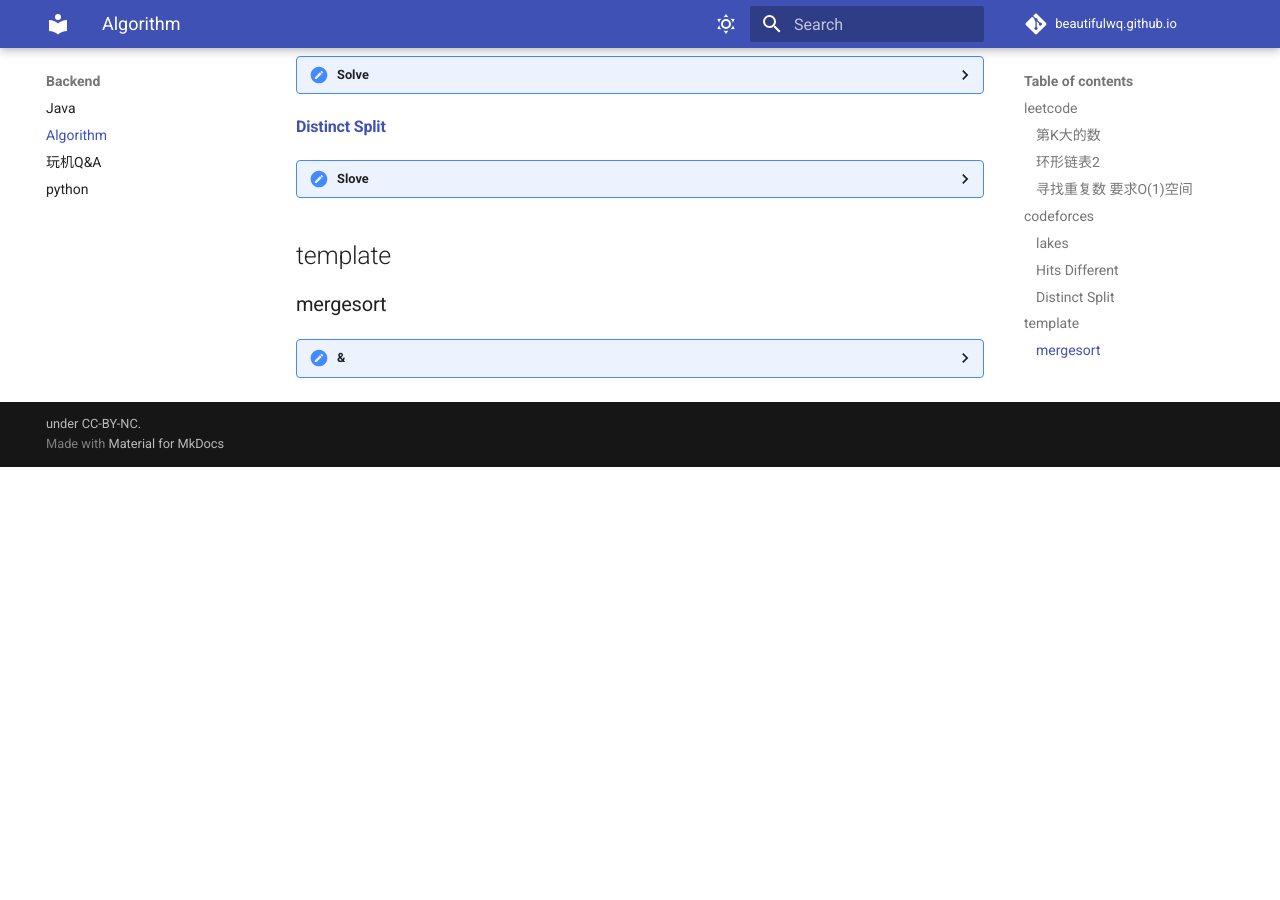
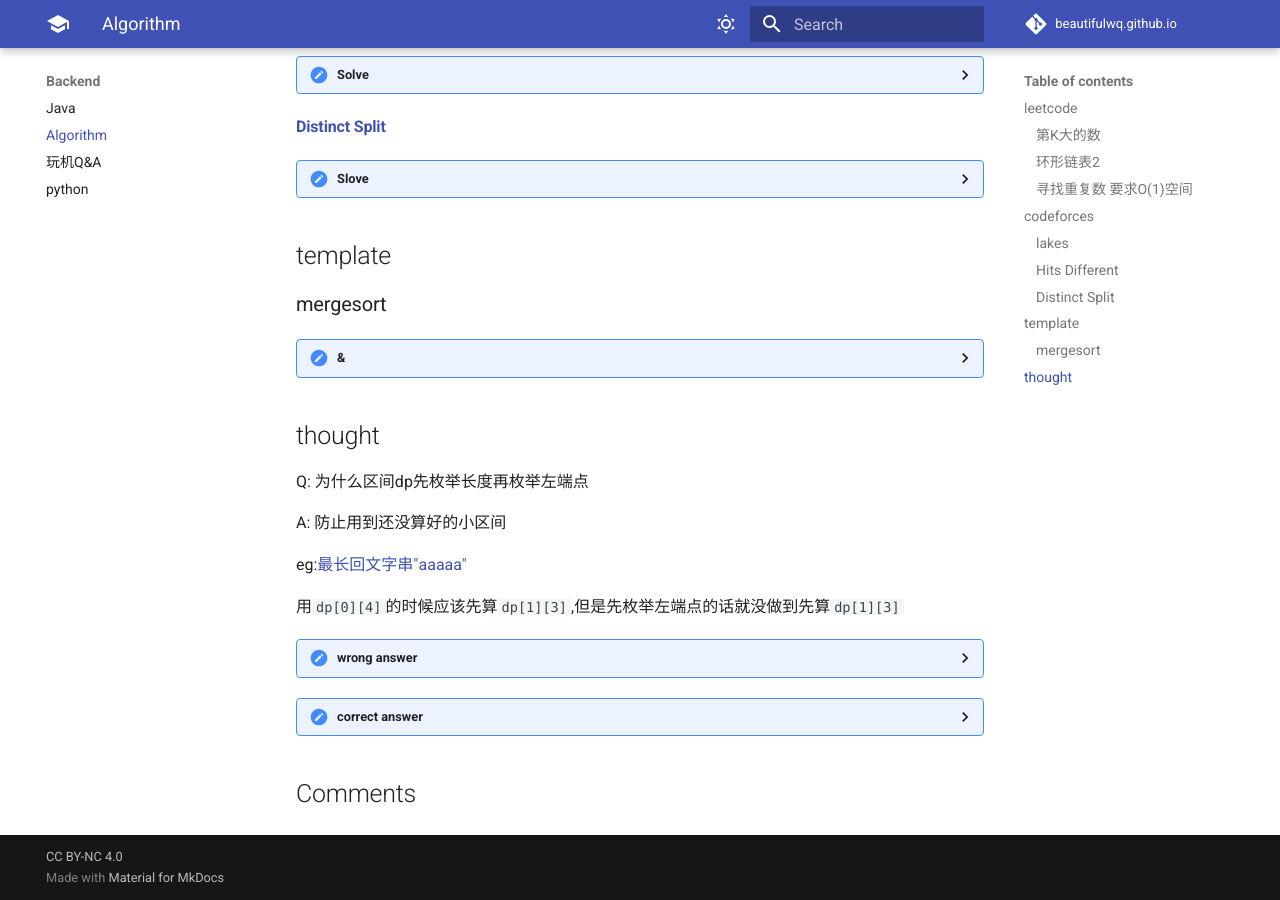
Before and after one commit to edwardwq301/wqtech, an MkDocs documentation site: the page built from docs/backend/algorithm.md, in a window 1280 px wide and 900 px high, scrolled down 1794 px. Built offline with MkDocs 1.6.1 and Material for MkDocs 9.7.7, drawn with Linux system fonts in a browser that asks for light colours; some web fonts are replaced; comment, search, counter and statistics services are not loaded; before the commit the page ends 2261 px from its top, so only the background shows below that.

Commit message:
add comments system

````diff
--- a/docs/backend/algorithm.md
+++ b/docs/backend/algorithm.md
@@ -28,7 +33,6 @@
     }
     };
     ```
-
 
 #### 环形链表2
 [题目链接](https://leetcode.cn/problems/linked-list-cycle-ii/description/)
@@ -284,3 +288,81 @@
         return 0;
     }
     ```
+
+## thought
+Q: 为什么区间dp先枚举长度再枚举左端点
+
+A: 防止用到还没算好的小区间
+
+eg:[最长回文字串"aaaaa"](https://leetcode.cn/problems/longest-palindromic-substring/description/)
+
+用`dp[0][4]`的时候应该先算`dp[1][3]`,但是先枚举左端点的话就没做到先算`dp[1][3]`
+
+??? "wrong answer"
+    ```C++
+    class Solution {
+    public:
+        string longestPalindrome(string s) {
+
+            vector<vector<bool>> dp(s.size(), vector(s.size(), false));
+            pair<int, int> anw = {0, 1};
+            for (int i = 0; i < s.size() - 1; ++i) {
+                dp[i][i] = true;
+                if (s[i] == s[i + 1]) {
+                    dp[i][i + 1] = true;
+                    anw = {i, 2};
+                }
+            }
+            dp[s.size() - 1][s.size() - 1] = true;
+
+
+            for (int l = 0; l < s.size(); ++l) {
+                for (int len = 2; len <= s.size(); ++len) {
+                    if(len+l-1>=s.size()) continue;
+                    int r = l + len - 1;
+
+                    if (dp[l + 1][r - 1] == true && s[l] == s[r]) {
+                        dp[l][r] = true;
+                        cout<<l<<' '<<r<<endl;
+                        if (len > anw.second)
+                            anw = {l, len};
+                    }
+                }
+            }
+
+            return s.substr(anw.first, anw.second);
+
+        }
+    };
+    ```
+??? "correct answer"
+    ```C++
+    class Solution {
+    public:
+        string longestPalindrome(string s) {
+            if (s.size() == 0 || s.size() == 1) return s;
+            vector<vector<bool>> dp(s.size(), vector<bool>(s.size()));
+            int maxlen = 1, begin = 0;
+            for (int i = 0; i < s.size(); i++) {
+                dp[i][i] = true;
+                if (i < s.size() - 1 && s[i] == s[i + 1]) {
+                    dp[i][i + 1] = true;
+                    begin = i;
+                    maxlen = 2;
+                }
+            }
+
+            for (int len = 2; len <= s.size(); len++)
+                for (int i = 0; i + len - 1 < s.size(); i++) {
+                    int r = i + len - 1;
+                    if (s[i] == s[r] && dp[i + 1][r - 1] == true) {
+                        dp[i][r] = true;
+                        maxlen = len;
+                        begin = i;
+                    }
+                }
+
+            return s.substr(begin, maxlen);
+        }
+    };
+    ```
--- a/mkdocs.yml
+++ b/mkdocs.yml
@@ -1,18 +1,18 @@
 site_name: WQ BLOG
 # site_url: https://csdiy.wiki/
 site_author: WQ
-site_description: >-
-  WQ CS AND SOFTWARE
+site_description: CS AND SOFTWARE
 
 repo_name: beautifulwq.github.io
 repo_url: https://github.com/beautifulwq/beautifulwq.github.io/
 
-copyright: <a rel="license" href="http://creativecommons.org/licenses/by-nc/4.0/">under CC-BY-NC</a>.
+copyright: '<a href="https://creativecommons.org/licenses/by-sa/4.0/deed.zh">CC BY-NC 4.0</a>'
 
 theme:
   name: material
+  custom_dir: overrides
   language: en
-  favicon: images/favicon.ico
+  favicon: favicon.ico
   apple-touch-icon-precomposed: images/mobile_icon.png
   include_search_page: false
   search_index_only: true
@@ -51,11 +51,14 @@
         name: Switch to light mode
 
   font:
-    text: Roboto
+    text: 'Roboto'
     code: Hack
   icon:
     repo: fontawesome/brands/git-alt
+    logo: 'material/school'
 
+extra:
+  pagetime: 'on'
 
 
 markdown_extensions:
@@ -92,6 +95,7 @@
   - javascripts/mathjax.js
   - https://polyfill.io/v3/polyfill.min.js?features=es6
   - https://cdn.jsdelivr.net/npm/mathjax@3/es5/tex-mml-chtml.js
+
 plugins:
   - search:
   - git-revision-date-localized:
--- /dev/null
+++ b/overrides/partials/comments.html
@@ -0,0 +1,48 @@
+{% if page.meta.comments %}
+<h2 id="__comments">{{ lang.t("meta.comments") }}</h2>
+<!-- Insert generated snippet here -->
+<script src="https://giscus.app/client.js"
+        data-repo="beautifulwq/beautifulwq.github.io"
+        data-repo-id="R_kgDOJt3ZNw"
+        data-category-id="DIC_kwDOJt3ZN84CYkCb"
+        data-mapping="pathname"
+        data-strict="0"
+        data-reactions-enabled="1"
+        data-emit-metadata="0"
+        data-input-position="top"
+        data-theme="light"
+        data-lang="zh-CN"
+        data-loading="lazy"
+        crossorigin="anonymous"
+        async>
+</script>
+<!-- Synchronize Giscus theme with palette -->
+<script>
+    var giscus = document.querySelector("script[src*=giscus]");
+
+    /* Set palette on initial load */
+    var palette = __md_get("__palette");
+    if (palette && typeof palette.color === "object") {
+        var theme = palette.color.scheme === "slate" ? "dark" : "light";
+        giscus.setAttribute("data-theme", theme);
+    }
+
+    /* Register event handlers after documented loaded */
+    document.addEventListener("DOMContentLoaded", function () {
+        var ref = document.querySelector("[data-md-component=palette]");
+        ref.addEventListener("change", function () {
+            var palette = __md_get("__palette");
+            if (palette && typeof palette.color === "object") {
+                var theme = palette.color.scheme === "slate" ? "dark" : "light";
+
+                /* Instruct Giscus to change theme */
+                var frame = document.querySelector(".giscus-frame");
+                frame.contentWindow.postMessage(
+                    { giscus: { setConfig: { theme } } },
+                    "https://giscus.app"
+                );
+            }
+        });
+    });
+</script>
+{% endif %}
````
Also changed, not shown: other parts of docs/backend/algorithm.md (+5 -0 lines), docs/frontend/建站.md (+1 -1 lines).
